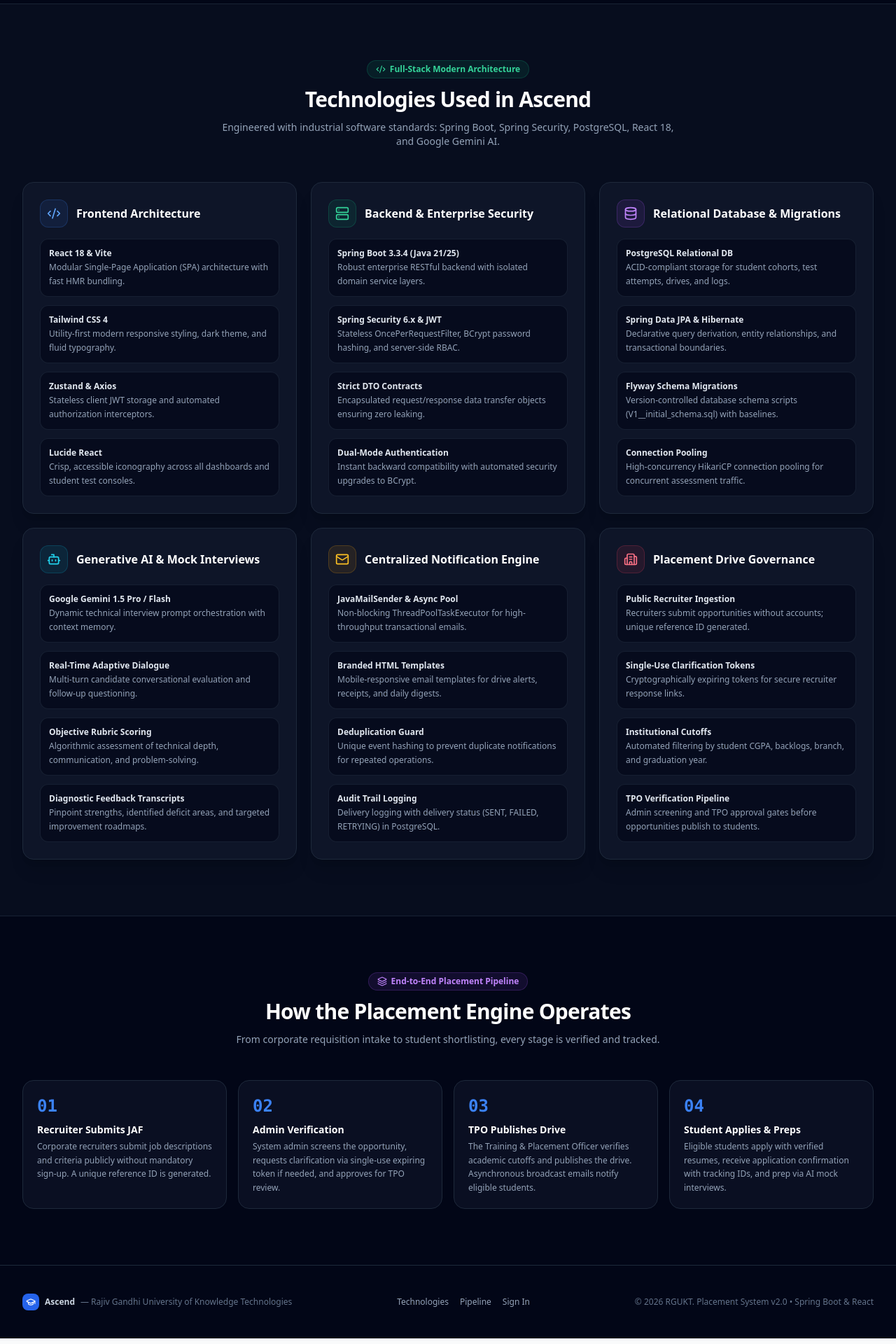
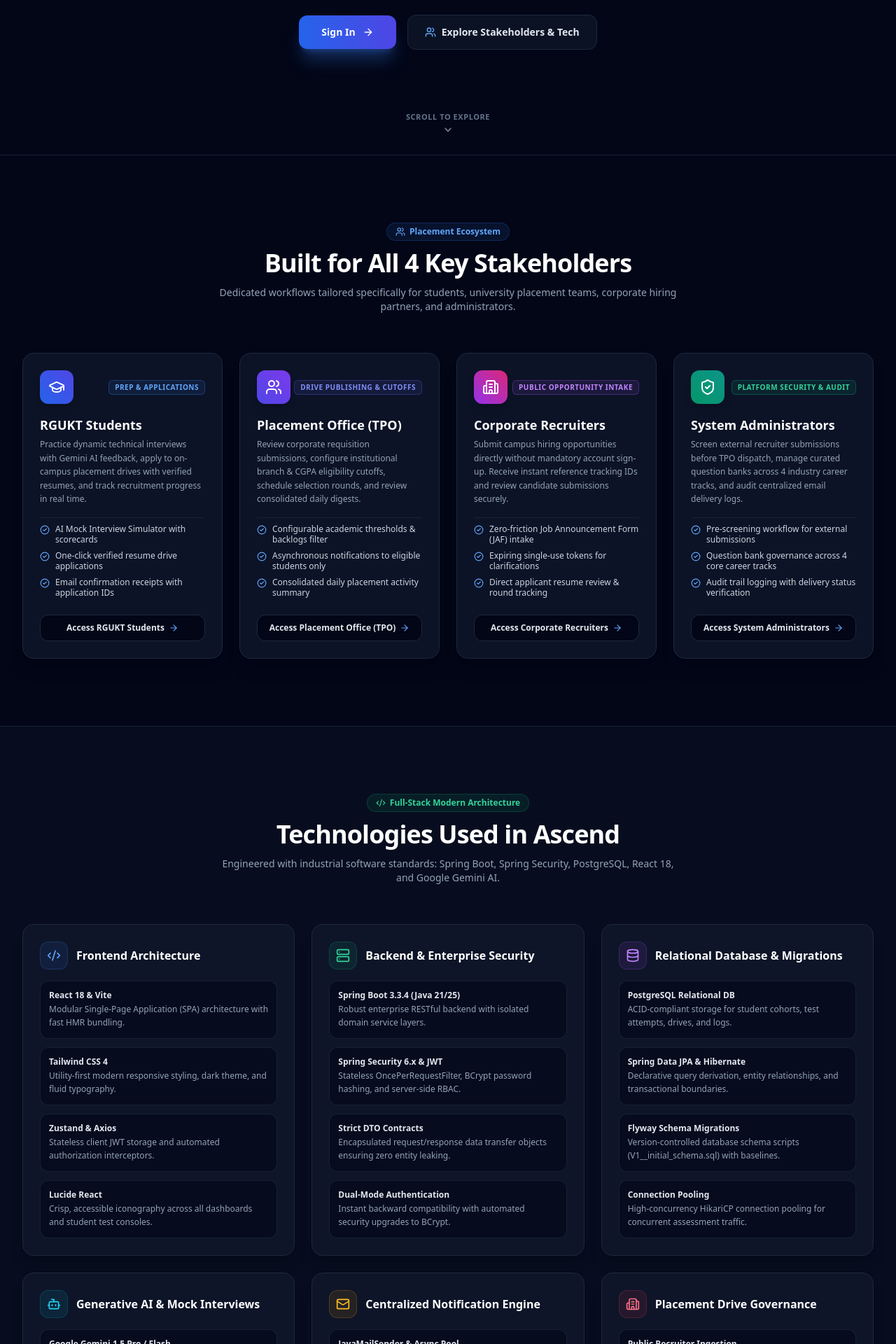
Before and after one commit to sathwik1821/placement-readiness-system, a React (Vite) app in the folder frontend/: page / in a window 1280 px wide. Shown: the part 580-2500 px from the top of the page at 70% size. Built offline with nearby package versions, Linux system fonts and the light colour scheme.

Commit message:
feat(landing): make hero section clean full-viewport and re-add 4 stakeholders below the fold

```diff
--- a/frontend/src/pages/Landing.jsx
+++ b/frontend/src/pages/Landing.jsx
@@ -11,13 +11,80 @@ import {
   Mail,
   Building2,
   Cpu,
-  Layers
+  Layers,
+  ShieldCheck,
+  Users,
+  ChevronDown,
+  CheckCircle2
 } from 'lucide-react';
 import PortalSelectionModal from './auth/components/PortalSelectionModal';
 
 export default function Landing() {
   const navigate = useNavigate();
   const [showPortalModal, setShowPortalModal] = useState(false);
+
+  const stakeholders = [
+    {
+      role: 'RGUKT Students',
+      audience: 'E1 to E4 Engineering Cohorts',
+      badge: 'Prep & Applications',
+      badgeColor: 'border-blue-500/30 text-blue-400 bg-blue-500/10',
+      icon: GraduationCap,
+      gradient: 'from-blue-600 to-indigo-600',
+      description: 'Practice dynamic technical interviews with Gemini AI feedback, apply to on-campus placement drives with verified resumes, and track recruitment progress in real time.',
+      highlights: [
+        'AI Mock Interview Simulator with scorecards',
+        'One-click verified resume drive applications',
+        'Email confirmation receipts with application IDs'
+      ],
+      portalPath: '/login/student'
+    },
+    {
+      role: 'Placement Office (TPO)',
+      audience: 'Training & Placement Officers',
+      badge: 'Drive Publishing & Cutoffs',
+      badgeColor: 'border-indigo-500/30 text-indigo-400 bg-indigo-500/10',
+      icon: Users,
+      gradient: 'from-indigo-600 to-violet-600',
+      description: 'Review corporate requisition submissions, configure institutional branch & CGPA eligibility cutoffs, schedule selection rounds, and review consolidated daily digests.',
+      highlights: [
+        'Configurable academic thresholds & backlogs filter',
+        'Asynchronous notifications to eligible students only',
+        'Consolidated daily placement activity summary'
+      ],
+      portalPath: '/login/tpo'
+    },
+    {
+      role: 'Corporate Recruiters',
+      audience: 'HR & Campus Hiring Teams',
+      badge: 'Public Opportunity Intake',
+      badgeColor: 'border-purple-500/30 text-purple-400 bg-purple-500/10',
+      icon: Building2,
+      gradient: 'from-purple-600 to-pink-600',
+      description: 'Submit campus hiring opportunities directly without mandatory account sign-up. Receive instant reference tracking IDs and review candidate submissions securely.',
+      highlights: [
+        'Zero-friction Job Announcement Form (JAF) intake',
+        'Expiring single-use tokens for clarifications',
+        'Direct applicant resume review & round tracking'
+      ],
+      portalPath: '/login/recruiter'
+    },
+    {
+      role: 'System Administrators',
+      audience: 'University IT & Governance',
+      badge: 'Platform Security & Audit',
+      badgeColor: 'border-emerald-500/30 text-emerald-400 bg-emerald-500/10',
+      icon: ShieldCheck,
+      gradient: 'from-emerald-600 to-teal-600',
+      description: 'Screen external recruiter submissions before TPO dispatch, manage curated question banks across 4 industry career tracks, and audit centralized email delivery logs.',
+      highlights: [
+        'Pre-screening workflow for external submissions',
+        'Question bank governance across 4 core career tracks',
+        'Audit trail logging with delivery status verification'
+      ],
+      portalPath: '/login/admin'
+    }
+  ];
 
   const techStack = [
     {
@@ -42,7 +109,7 @@ export default function Landing() {
       items: [
         { name: 'Spring Boot 3.3.4 (Java 21/25)', desc: 'Robust enterprise RESTful backend with isolated domain service layers.' },
         { name: 'Spring Security 6.x & JWT', desc: 'Stateless OncePerRequestFilter, BCrypt password hashing, and server-side RBAC.' },
-        { name: 'Strict DTO Contracts', desc: 'Encapsulated request/response data transfer objects ensuring zero leaking.' },
+        { name: 'Strict DTO Contracts', desc: 'Encapsulated request/response data transfer objects ensuring zero entity leaking.' },
         { name: 'Dual-Mode Authentication', desc: 'Instant backward compatibility with automated security upgrades to BCrypt.' }
       ]
     },
@@ -126,6 +193,9 @@ export default function Landing() {
           </Link>
 
           <div className="hidden md:flex items-center gap-6 text-xs font-semibold text-slate-300">
+            <a href="#stakeholders" className="hover:text-blue-400 transition-colors">
+              Stakeholders
+            </a>
             <a href="#technologies" className="hover:text-blue-400 transition-colors">
               Technology Stack
             </a>
@@ -146,53 +216,142 @@ export default function Landing() {
         </div>
       </nav>
 
-      {/* Hero Section */}
-      <section className="relative pt-20 pb-24 px-4 sm:px-6 lg:px-8 overflow-hidden">
-        <div className="absolute inset-0 bg-[radial-gradient(circle_at_top,_var(--tw-gradient-stops))] from-blue-900/20 via-slate-950 to-slate-950 pointer-events-none" />
+      {/* Hero Section: Full viewport height, strictly hero text & CTAs only */}
+      <section className="relative min-h-[calc(100vh-4rem)] flex flex-col justify-between items-center px-4 sm:px-6 lg:px-8 overflow-hidden text-center">
+        {/* Ambient gradient glow */}
+        <div className="absolute inset-0 bg-[radial-gradient(ellipse_at_top,_var(--tw-gradient-stops))] from-blue-900/25 via-slate-950 to-slate-950 pointer-events-none" />
 
-        <div className="max-w-4xl mx-auto text-center relative z-10 space-y-6">
-          <div className="inline-flex items-center gap-2 px-3 py-1 rounded-full text-xs font-semibold bg-blue-500/10 text-blue-400 border border-blue-500/20">
-            <Sparkles className="w-3.5 h-3.5" />
+        {/* Top spacer for perfect vertical balance */}
+        <div className="h-4 sm:h-8" />
+
+        {/* Hero Core Content */}
+        <div className="max-w-4xl mx-auto space-y-7 relative z-10 my-auto py-8">
+          <div className="inline-flex items-center gap-2 px-4 py-1.5 rounded-full text-xs font-semibold bg-blue-500/10 text-blue-400 border border-blue-500/20 shadow-sm">
+            <Sparkles className="w-3.5 h-3.5 text-blue-400" />
             <span>Exclusively Designed for Rajiv Gandhi University of Knowledge Technologies</span>
           </div>
 
-          <h1 className="text-3xl sm:text-5xl lg:text-6xl font-black text-white tracking-tight leading-tight">
-            Integrated Campus Placement & AI Readiness Platform
+          <h1 className="text-4xl sm:text-6xl lg:text-7xl font-black text-white tracking-tight leading-[1.12]">
+            Integrated Campus Placement <br className="hidden sm:inline" />
+            <span className="bg-gradient-to-r from-blue-400 via-indigo-300 to-purple-400 bg-clip-text text-transparent">
+              &amp; AI Readiness Platform
+            </span>
           </h1>
 
-          <p className="text-sm sm:text-base text-slate-300 max-w-2xl mx-auto leading-relaxed">
+          <p className="text-sm sm:text-lg text-slate-300 max-w-2xl mx-auto leading-relaxed font-normal">
             Ascend unifies students, training and placement officers, corporate recruiters, and administrators into a high-performance, secure ecosystem powered by Spring Boot, PostgreSQL, and Google Gemini AI.
           </p>
 
-          <div className="flex flex-col sm:flex-row items-center justify-center gap-3.5 pt-2">
+          <div className="flex flex-col sm:flex-row items-center justify-center gap-4 pt-4">
             <button
               onClick={() => setShowPortalModal(true)}
-              className="w-full sm:w-auto inline-flex items-center justify-center gap-2 px-6 py-3 rounded-xl bg-blue-600 hover:bg-blue-500 text-white text-sm font-bold shadow-xl shadow-blue-500/25 transition-all cursor-pointer"
+              className="w-full sm:w-auto inline-flex items-center justify-center gap-2.5 px-8 py-3.5 rounded-xl bg-gradient-to-r from-blue-600 to-indigo-600 hover:from-blue-500 hover:to-indigo-500 text-white text-sm font-bold shadow-xl shadow-blue-500/30 transition-all cursor-pointer group"
             >
               <span>Sign In</span>
-              <ArrowRight className="w-4 h-4" />
+              <ArrowRight className="w-4 h-4 group-hover:translate-x-0.5 transition-transform" />
             </button>
 
             <a
-              href="#technologies"
-              className="w-full sm:w-auto inline-flex items-center justify-center gap-2 px-6 py-3 rounded-xl border border-slate-700 bg-slate-900/60 hover:bg-slate-800 text-slate-200 text-sm font-bold transition-colors cursor-pointer"
+              href="#stakeholders"
+              className="w-full sm:w-auto inline-flex items-center justify-center gap-2 px-6 py-3.5 rounded-xl border border-slate-800 bg-slate-900/70 hover:bg-slate-800 text-slate-200 text-sm font-semibold transition-colors cursor-pointer"
             >
-              <Cpu className="w-4 h-4 text-blue-400" />
-              <span>Explore Technology Stack</span>
+              <Users className="w-4 h-4 text-blue-400" />
+              <span>Explore Stakeholders &amp; Tech</span>
             </a>
+          </div>
+        </div>
+
+        {/* Subtle scroll cue at bottom of hero screen */}
+        <div className="relative z-10 pb-6 pt-2">
+          <a
+            href="#stakeholders"
+            className="inline-flex flex-col items-center gap-1.5 text-xs text-slate-500 hover:text-slate-300 transition-colors"
+          >
+            <span className="text-[11px] uppercase tracking-wider font-semibold">Scroll to explore</span>
+            <ChevronDown className="w-4 h-4 animate-bounce text-slate-400" />
+          </a>
+        </div>
+      </section>
+
+      {/* 4 Stakeholders Section: Exists below hero when scrolling */}
+      <section id="stakeholders" className="py-24 px-4 sm:px-6 lg:px-8 border-t border-slate-800/80 bg-slate-950">
+        <div className="max-w-7xl mx-auto space-y-14">
+          <div className="text-center space-y-3 max-w-2xl mx-auto">
+            <span className="inline-flex items-center gap-1.5 px-3 py-1 rounded-full text-xs font-semibold bg-blue-500/10 text-blue-400 border border-blue-500/20">
+              <Users className="w-3.5 h-3.5" />
+              <span>Placement Ecosystem</span>
+            </span>
+            <h2 className="text-2xl sm:text-4xl font-black text-white tracking-tight">
+              Built for All 4 Key Stakeholders
+            </h2>
+            <p className="text-xs sm:text-sm text-slate-400">
+              Dedicated workflows tailored specifically for students, university placement teams, corporate hiring partners, and administrators.
+            </p>
+          </div>
+
+          <div className="grid grid-cols-1 md:grid-cols-2 lg:grid-cols-4 gap-6">
+            {stakeholders.map((sh, idx) => {
+              const Icon = sh.icon;
+              return (
+                <div
+                  key={idx}
+                  className="p-6 rounded-2xl bg-slate-900/80 border border-slate-800 hover:border-slate-700 transition-all shadow-xl flex flex-col justify-between group"
+                >
+                  <div className="space-y-4">
+                    <div className="flex items-center justify-between">
+                      <div className={`w-12 h-12 rounded-xl bg-gradient-to-tr ${sh.gradient} flex items-center justify-center text-white shadow-lg`}>
+                        <Icon className="w-6 h-6" />
+                      </div>
+                      <span className={`text-[10px] font-bold uppercase tracking-wider px-2 py-0.5 rounded-md border ${sh.badgeColor}`}>
+                        {sh.badge}
+                      </span>
+                    </div>
+
+                    <div>
+                      <h3 className="text-lg font-bold text-white group-hover:text-blue-400 transition-colors">
+                        {sh.role}
+                      </h3>
+                      <p className="text-xs text-slate-400 mt-1 leading-relaxed">
+                        {sh.description}
+                      </p>
+                    </div>
+
+                    <div className="pt-2 space-y-2 border-t border-slate-800/80">
+                      {sh.highlights.map((hl, hlIdx) => (
+                        <div key={hlIdx} className="flex items-start gap-2 text-xs text-slate-300">
+                          <CheckCircle2 className="w-3.5 h-3.5 text-blue-400 shrink-0 mt-0.5" />
+                          <span className="leading-tight">{hl}</span>
+                        </div>
+                      ))}
+                    </div>
+                  </div>
+
+                  <div className="pt-6">
+                    <button
+                      type="button"
+                      onClick={() => navigate(sh.portalPath)}
+                      className="w-full py-2.5 px-3 rounded-xl bg-slate-950 border border-slate-800 hover:border-blue-500 hover:bg-blue-600/10 text-xs font-semibold text-slate-200 hover:text-white flex items-center justify-center gap-1.5 transition-all cursor-pointer"
+                    >
+                      <span>Access {sh.role}</span>
+                      <ArrowRight className="w-3.5 h-3.5 text-blue-400" />
+                    </button>
+                  </div>
+                </div>
+              );
+            })}
           </div>
         </div>
       </section>
 
-      {/* Technologies Section */}
-      <section id="technologies" className="py-20 px-4 sm:px-6 lg:px-8 border-t border-slate-800/80 bg-slate-900/40">
-        <div className="max-w-7xl mx-auto space-y-12">
+      {/* Technologies Section: Exists below stakeholders when scrolling */}
+      <section id="technologies" className="py-24 px-4 sm:px-6 lg:px-8 border-t border-slate-800/80 bg-slate-900/40">
+        <div className="max-w-7xl mx-auto space-y-14">
           <div className="text-center space-y-3 max-w-2xl mx-auto">
             <span className="inline-flex items-center gap-1.5 px-3 py-1 rounded-full text-xs font-semibold bg-emerald-500/10 text-emerald-400 border border-emerald-500/20">
               <Code2 className="w-3.5 h-3.5" />
               <span>Full-Stack Modern Architecture</span>
             </span>
-            <h2 className="text-2xl sm:text-3xl font-black text-white tracking-tight">
+            <h2 className="text-2xl sm:text-4xl font-black text-white tracking-tight">
               Technologies Used in Ascend
             </h2>
             <p className="text-xs sm:text-sm text-slate-400">
@@ -200,7 +359,7 @@ export default function Landing() {
             </p>
           </div>
 
-          <div className="grid grid-cols-1 md:grid-cols-2 lg:grid-cols-3 gap-5">
+          <div className="grid grid-cols-1 md:grid-cols-2 lg:grid-cols-3 gap-6">
             {techStack.map((tier, idx) => {
               const Icon = tier.icon;
               return (
@@ -239,14 +398,14 @@ export default function Landing() {
       </section>
 
       {/* Placement Workflow Overview */}
-      <section id="architecture" className="py-20 px-4 sm:px-6 lg:px-8 border-t border-slate-800/80 bg-slate-950">
-        <div className="max-w-7xl mx-auto space-y-12">
+      <section id="architecture" className="py-24 px-4 sm:px-6 lg:px-8 border-t border-slate-800/80 bg-slate-950">
+        <div className="max-w-7xl mx-auto space-y-14">
           <div className="text-center space-y-3 max-w-2xl mx-auto">
             <span className="inline-flex items-center gap-1.5 px-3 py-1 rounded-full text-xs font-semibold bg-purple-500/10 text-purple-400 border border-purple-500/20">
               <Layers className="w-3.5 h-3.5" />
               <span>End-to-End Placement Pipeline</span>
             </span>
-            <h2 className="text-2xl sm:text-3xl font-black text-white tracking-tight">
+            <h2 className="text-2xl sm:text-4xl font-black text-white tracking-tight">
               How the Placement Engine Operates
             </h2>
             <p className="text-xs sm:text-sm text-slate-400">
@@ -254,7 +413,7 @@ export default function Landing() {
             </p>
           </div>
 
-          <div className="grid grid-cols-1 md:grid-cols-4 gap-4">
+          <div className="grid grid-cols-1 md:grid-cols-4 gap-5">
             {[
               {
                 step: '01',
@@ -277,11 +436,11 @@ export default function Landing() {
                 desc: 'Eligible students apply with verified resumes, receive application confirmation with tracking IDs, and prep via AI mock interviews.'
               }
             ].map((st, i) => (
-              <div key={i} className="p-5 rounded-2xl bg-slate-900/60 border border-slate-800 text-xs">
+              <div key={i} className="p-6 rounded-2xl bg-slate-900/60 border border-slate-800 text-xs">
                 <span className="text-2xl font-black font-mono text-blue-500 block mb-2">
                   {st.step}
                 </span>
-                <h4 className="text-sm font-bold text-white mb-1">
+                <h4 className="text-sm font-bold text-white mb-1.5">
                   {st.title}
                 </h4>
                 <p className="text-slate-400 leading-relaxed">
@@ -294,17 +453,20 @@ export default function Landing() {
       </section>
 
       {/* Footer */}
-      <footer className="py-10 px-4 sm:px-6 lg:px-8 border-t border-slate-800 bg-slate-950 text-slate-500 text-xs">
-        <div className="max-w-7xl mx-auto flex flex-col sm:flex-row items-center justify-between gap-4">
-          <div className="flex items-center gap-2">
-            <div className="w-6 h-6 rounded-lg bg-blue-600 flex items-center justify-center text-white">
-              <GraduationCap className="w-3.5 h-3.5" />
+      <footer className="py-12 px-4 sm:px-6 lg:px-8 border-t border-slate-800 bg-slate-950 text-slate-500 text-xs">
+        <div className="max-w-7xl mx-auto flex flex-col sm:flex-row items-center justify-between gap-6">
+          <div className="flex items-center gap-2.5">
+            <div className="w-7 h-7 rounded-lg bg-blue-600 flex items-center justify-center text-white">
+              <GraduationCap className="w-4 h-4" />
             </div>
-            <span className="font-bold text-slate-300">Ascend</span>
-            <span>— Rajiv Gandhi University of Knowledge Technologies</span>
+            <div>
+              <span className="font-bold text-slate-300">Ascend</span>
+              <span className="text-slate-500 ml-2">— Rajiv Gandhi University of Knowledge Technologies</span>
+            </div>
           </div>
 
-          <div className="flex items-center gap-4 text-slate-400">
+          <div className="flex items-center gap-5 text-slate-400">
+            <a href="#stakeholders" className="hover:text-white transition-colors">Stakeholders</a>
             <a href="#technologies" className="hover:text-white transition-colors">Technologies</a>
             <a href="#architecture" className="hover:text-white transition-colors">Pipeline</a>
             <button onClick={() => setShowPortalModal(true)} className="hover:text-white transition-colors cursor-pointer">
@@ -313,7 +475,7 @@ export default function Landing() {
           </div>
 
           <div className="text-slate-500">
-            © 2026 RGUKT. Placement System v2.0 • Spring Boot & React
+            © 2026 RGUKT. Placement System v2.0 • Spring Boot &amp; React
           </div>
         </div>
       </footer>
```
